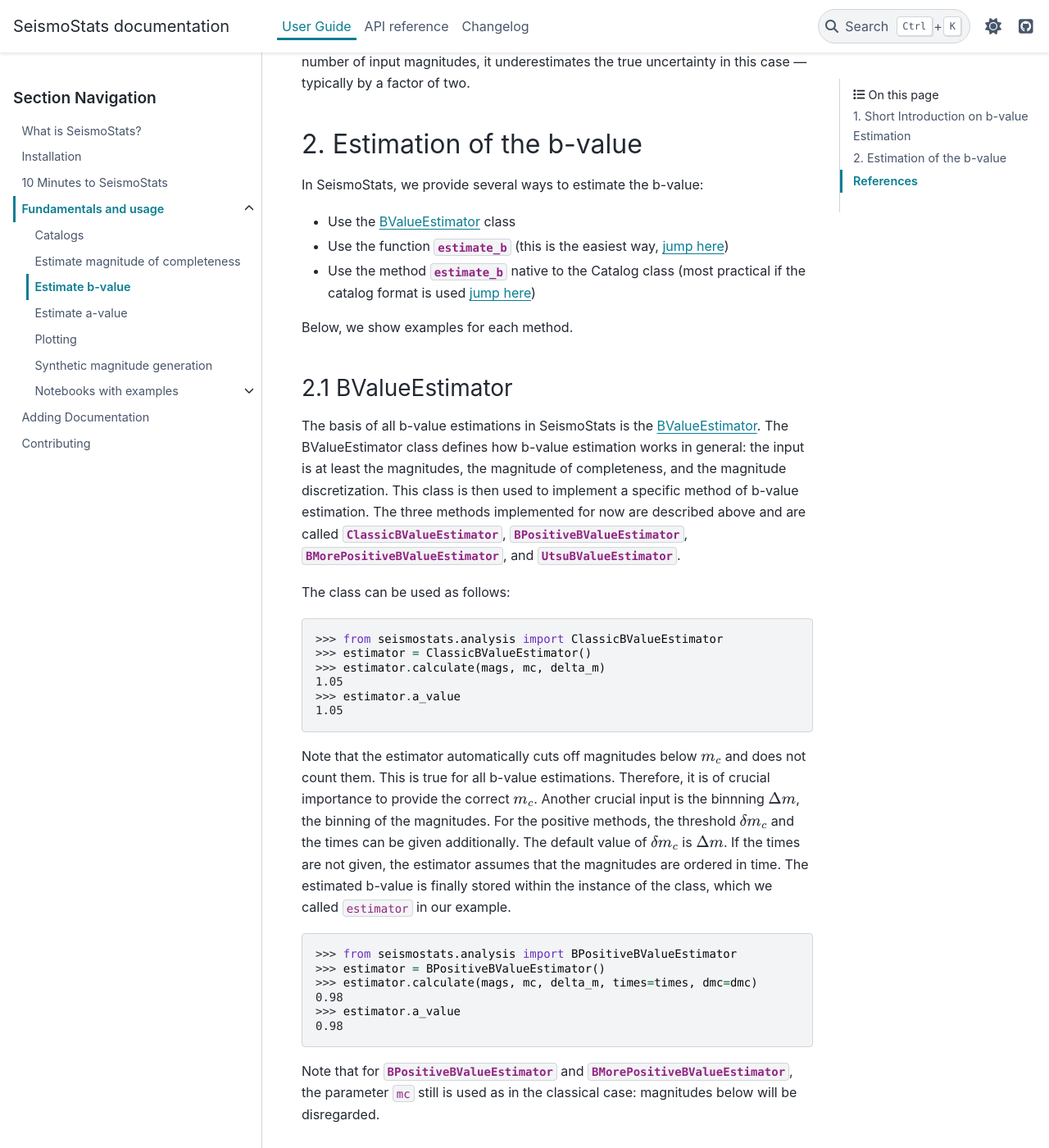
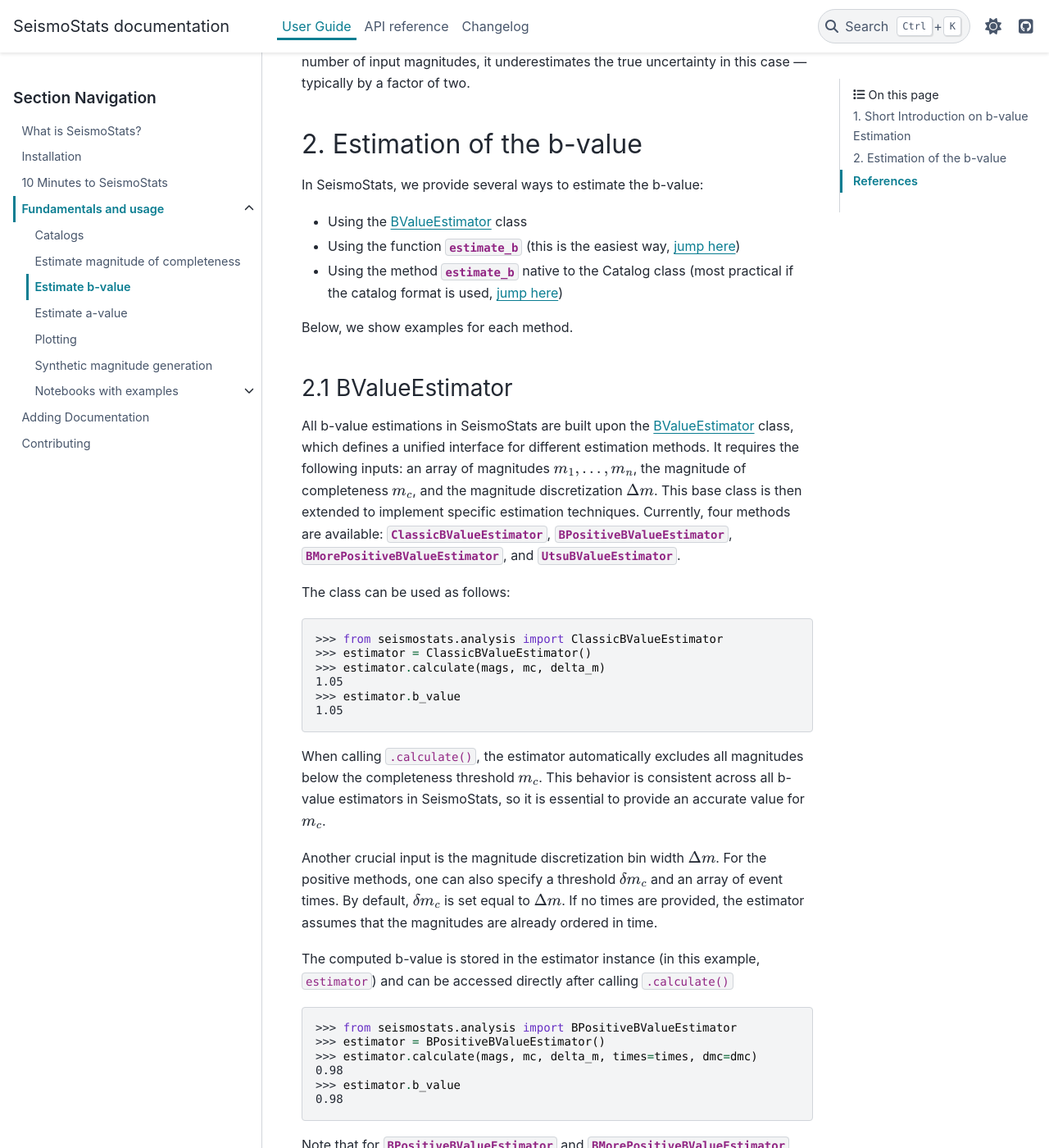
Before and after one commit to swiss-seismological-service/SeismoStats, a Sphinx documentation site: the page built from docs/source/user/estimate_b.md, in a window 1280 px wide and 1400 px high, scrolled down 2798 px. Shown: the whole window at 82% size. Built offline with Sphinx 7.4.7 and the PyData theme 0.15.4, drawn with Linux system fonts in a browser that asks for light colours; pages that are not in the unit, such as notebooks, are missing from menus; the version number could not be read and is left out; some of the changed text lies outside the part shown.

Commit message:
doc: bvalueestimator class

````diff
--- a/docs/source/user/estimate_b.md
+++ b/docs/source/user/estimate_b.md
@@ -49,14 +49,14 @@ Based on the b-positive method, Lippiello and Petrillo (2024) developed the b-mo
 
 ## 2. Estimation of the b-value
 In SeismoStats, we provide several ways to estimate the b-value:
-- Use the {ref}`BValueEstimator <reference/analysis/bvalues:Estimators>` class
-- Use the function {func}`estimate_b <seismostats.analysis.estimate_b>` (this is the easiest way, {ref}`jump here </user/estimate_b.md#estimate-b>`)
-- Use the method {func}`estimate_b <seismostats.Catalog.estimate_b>` native to the Catalog class (most practical if the catalog format is used {ref}`jump here </user/estimate_b.md#cat-estimate-b>`)
+- Using the {ref}`BValueEstimator <reference/analysis/bvalues:Estimators>` class
+- Using the function {func}`estimate_b <seismostats.analysis.estimate_b>` (this is the easiest way, {ref}`jump here </user/estimate_b.md#estimate-b>`)
+- Using the method {func}`estimate_b <seismostats.Catalog.estimate_b>` native to the Catalog class (most practical if the catalog format is used, {ref}`jump here </user/estimate_b.md#cat-estimate-b>`)
 
 Below, we show examples for each method.
 
 ### 2.1 BValueEstimator
-The basis of all b-value estimations in SeismoStats is the {ref}`BValueEstimator <reference/analysis/bvalues:Estimators>`. The BValueEstimator class defines how b-value estimation works in general: the input is at least the magnitudes, the magnitude of completeness, and the magnitude discretization. This class is then used to implement a specific method of b-value estimation. The three methods implemented for now are described above and are called {class}`ClassicBValueEstimator <seismostats.analysis.ClassicBValueEstimator>`, {class}`BPositiveBValueEstimator <seismostats.analysis.BPositiveBValueEstimator>`, {class}`BMorePositiveBValueEstimator <seismostats.analysis.BMorePositiveBValueEstimator>`, and {class}`UtsuBValueEstimator <seismostats.analysis.UtsuBValueEstimator>`.
+All b-value estimations in SeismoStats are built upon the {ref}`BValueEstimator <reference/analysis/bvalues:Estimators>` class, which defines a unified interface for different estimation methods. It requires the following inputs: an array of magnitudes $m_1, \dots, m_n$, the magnitude of completeness $m_c$, and the magnitude discretization $\Delta m$. This base class is then extended to implement specific estimation techniques. Currently, four methods are available: {class}`ClassicBValueEstimator <seismostats.analysis.ClassicBValueEstimator>`, {class}`BPositiveBValueEstimator <seismostats.analysis.BPositiveBValueEstimator>`, {class}`BMorePositiveBValueEstimator <seismostats.analysis.BMorePositiveBValueEstimator>`, and {class}`UtsuBValueEstimator <seismostats.analysis.UtsuBValueEstimator>`.
 
 The class can be used as follows:
 
@@ -65,22 +65,26 @@ The class can be used as follows:
 >>> estimator = ClassicBValueEstimator()
 >>> estimator.calculate(mags, mc, delta_m)
 1.05
->>> estimator.a_value
+>>> estimator.b_value
 1.05
 ```
 
-Note that the estimator automatically cuts off magnitudes below $m_c$ and does not count them. This is true for all b-value estimations. Therefore, it is of crucial importance to provide the correct $m_c$. Another crucial input is the binnning $\Delta m$, the binning of the magnitudes. For the positive methods, the threshold $\delta m_c$ and the times can be given additionally. The default value of $\delta m_c$ is $\Delta m$. If the times are not given, the estimator assumes that the magnitudes are ordered in time. The estimated b-value is finally stored within the instance of the class, which we called `estimator` in our example.
+When calling `.calculate()`, the estimator automatically excludes all magnitudes below the completeness threshold $m_c$. This behavior is consistent across all b-value estimators in SeismoStats, so it is essential to provide an accurate value for $m_c$.
+
+Another crucial input is the magnitude discretization bin width $\Delta m$. For the positive methods, one can also specify a threshold $\delta m_c$ and an array of event times. By default, $\delta m_c$ is set equal to $\Delta m$. If no times are provided, the estimator assumes that the magnitudes are already ordered in time.
+
+The computed b-value is stored in the estimator instance (in this example, `estimator`) and can be accessed directly after calling `.calculate()`
 
 ```python
 >>> from seismostats.analysis import BPositiveBValueEstimator
 >>> estimator = BPositiveBValueEstimator()
 >>> estimator.calculate(mags, mc, delta_m, times=times, dmc=dmc)
 0.98
->>> estimator.a_value
+>>> estimator.b_value
 0.98
 ```
 
-Note that for {class}`BPositiveBValueEstimator <seismostats.analysis.BPositiveBValueEstimator>` and  {class}`BMorePositiveBValueEstimator <seismostats.analysis.BMorePositiveBValueEstimator>`, the parameter `mc` still is used as in the classical case: magnitudes below will be disregarded.
+Note that for {class}`BPositiveBValueEstimator <seismostats.analysis.BPositiveBValueEstimator>` and  {class}`BMorePositiveBValueEstimator <seismostats.analysis.BMorePositiveBValueEstimator>`, the parameter `mc` still is used as in the classical case: all magnitudes below $m_c$ are excluded from the analysis.
 
 ### 2.2 estimate_b
 In order to estimate the b-value with Eq. (1), one needs only to know the magnitude of completeness and the discretization of the magnitudes, $\Delta m$.
````
